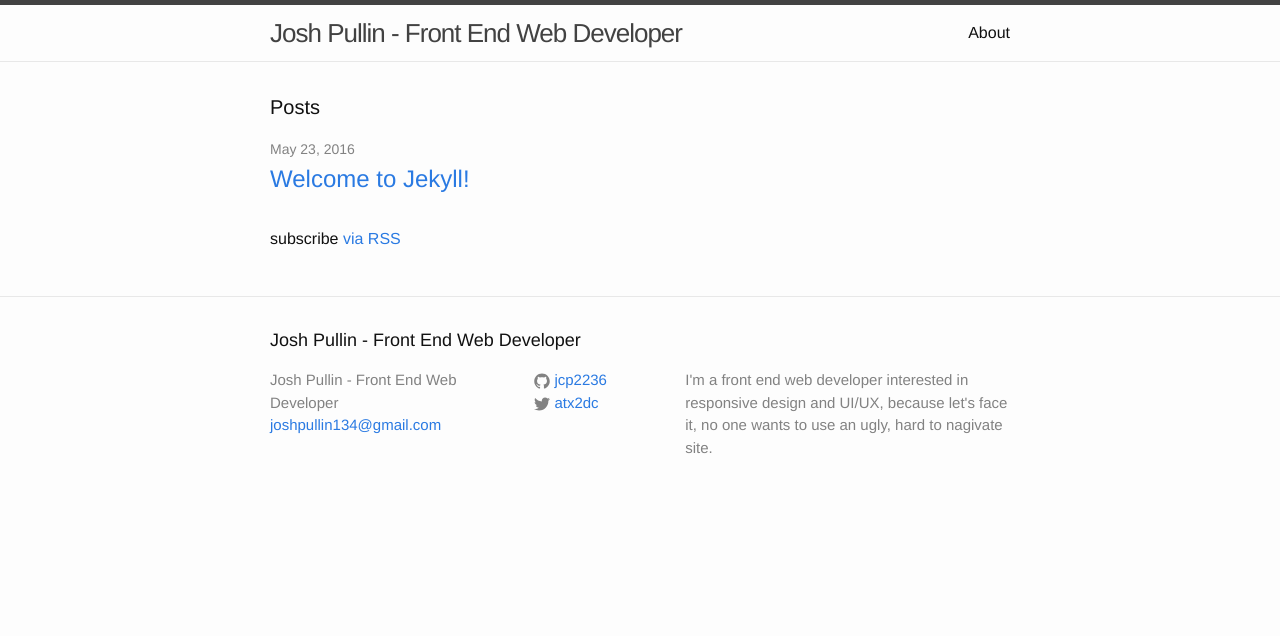
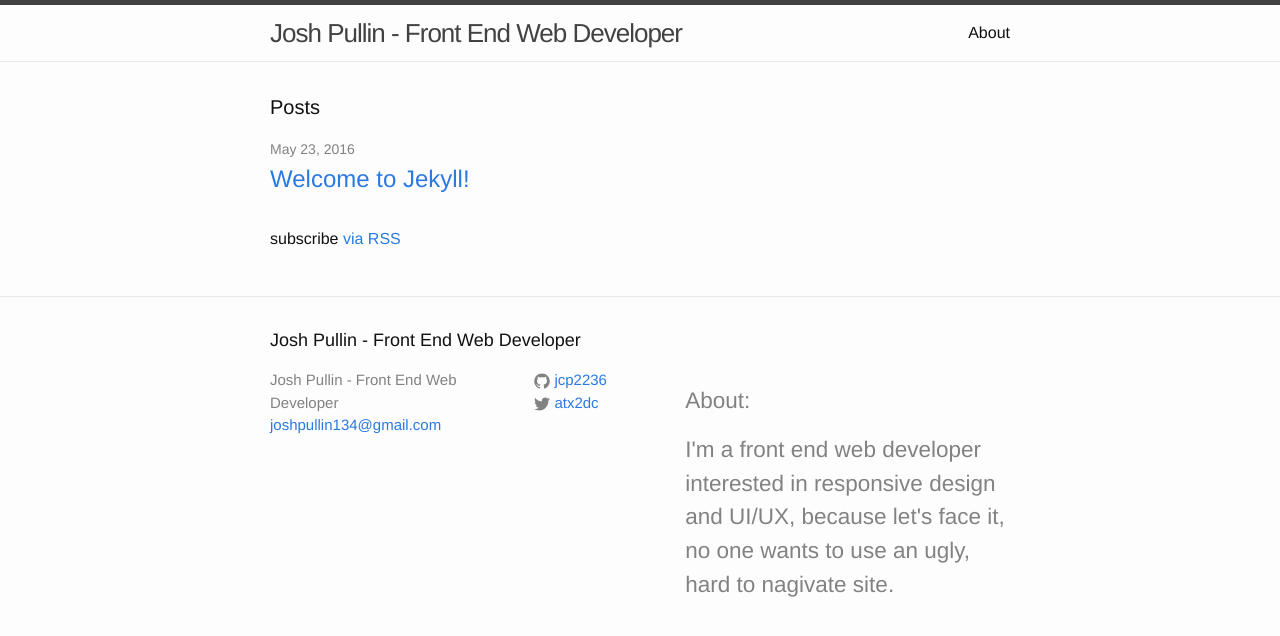
Before and after one commit to jcp2236/jcp2236.github.io, a Jekyll site: the page built from index.html, in a window 1280 px wide. Shown: the top 636 px of the page. Built offline with Jekyll 4.4.1, drawn with Linux system fonts in a browser that asks for light colours.

Commit message:
Update _config.yml

```diff
--- a/_config.yml
+++ b/_config.yml
@@ -9,6 +9,7 @@
 title: Josh Pullin - Front End Web Developer
 email: joshpullin134@gmail.com
 description: > # this means to ignore newlines until "baseurl:"
+  <h2>About:<h2>
   I'm a front end web developer interested in responsive design and UI/UX,
   because let's face it, no one wants to use an ugly, hard to nagivate site.
 baseurl: "" # the subpath of your site, e.g. /blog
```
